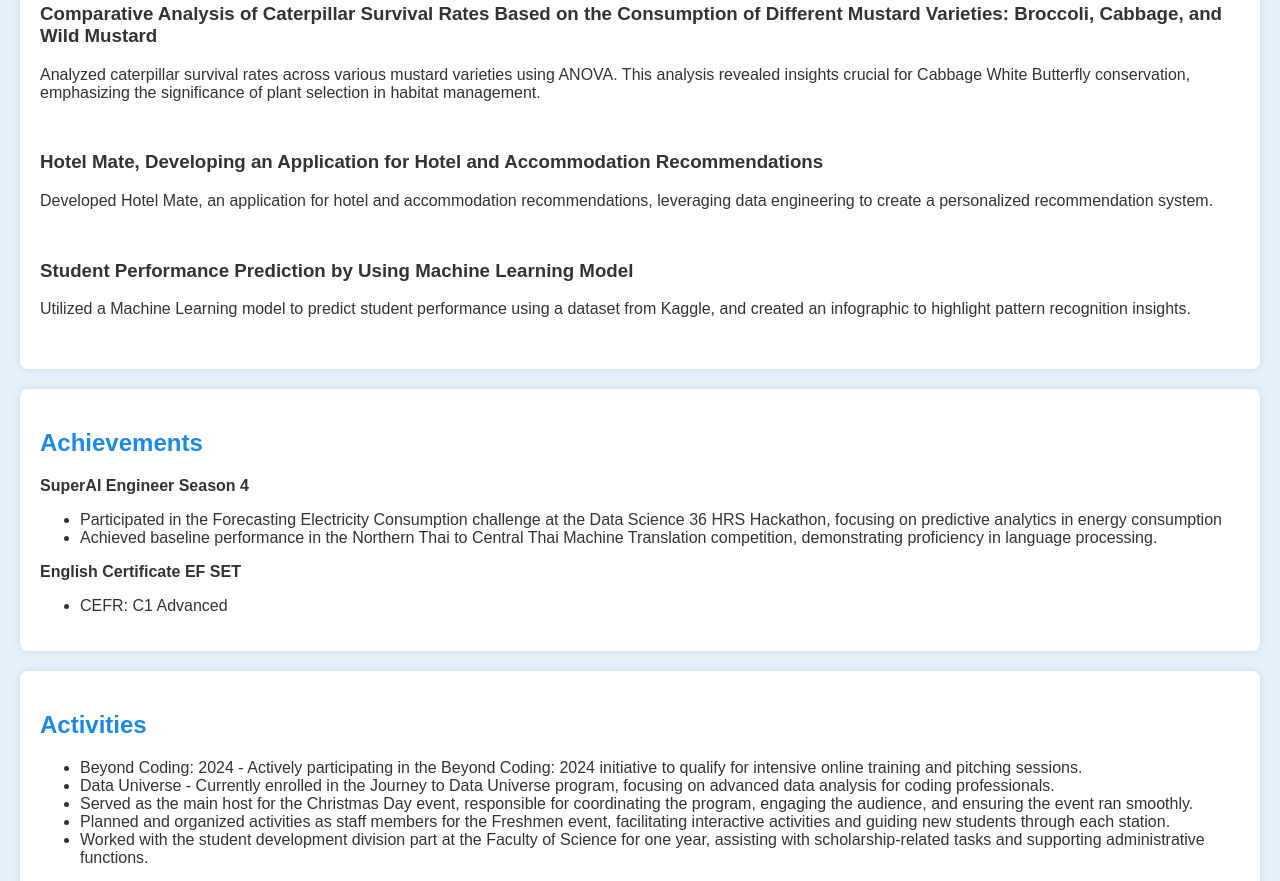
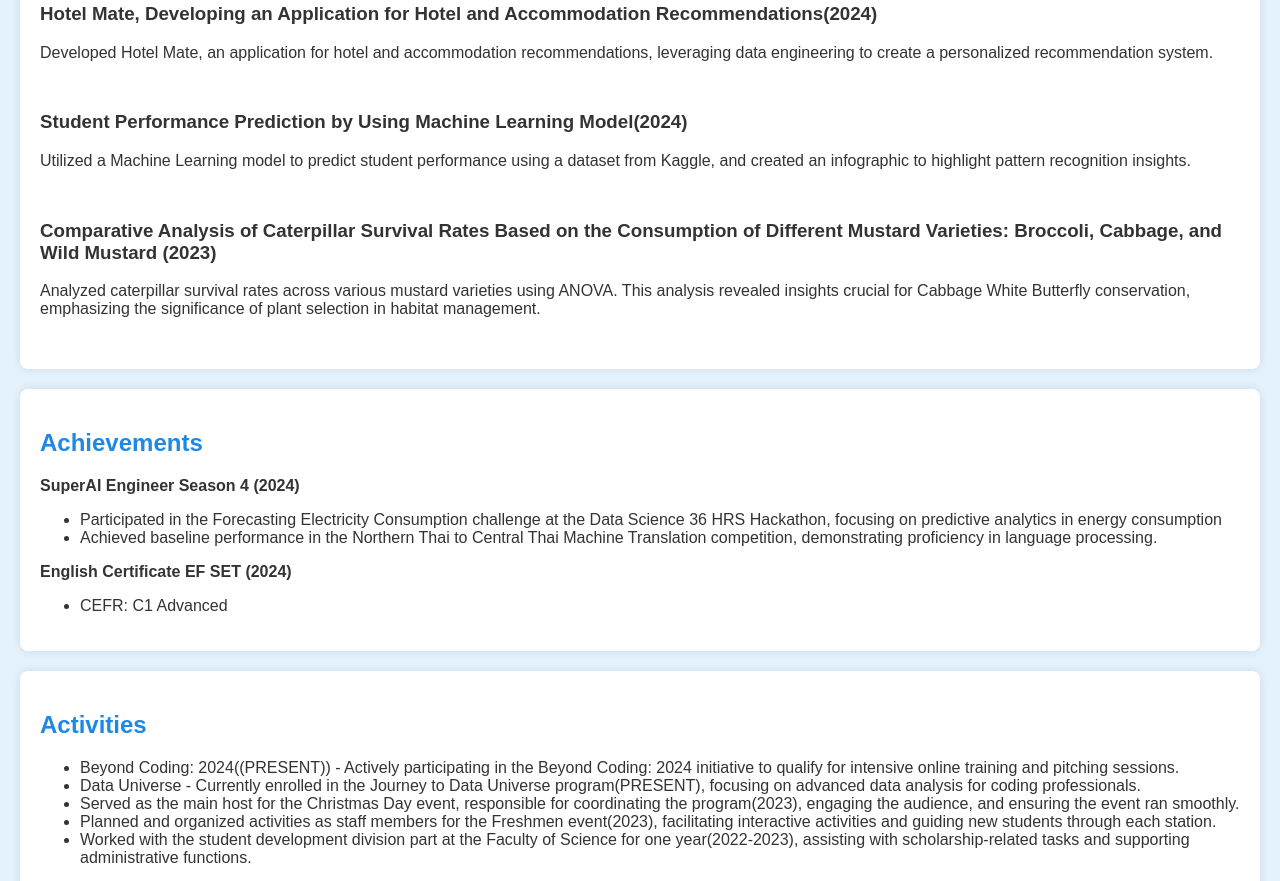
Before and after one commit to SedthananH/sedthananh.github.io, a plain HTML site: page index.html in a window 1280 px wide. Shown: the part 1139-2020 px from the top of the page. Drawn offline with Linux system fonts and the light colour scheme.

Commit message:
Update index.html

```diff
--- a/index.html
+++ b/index.html
@@ -119,32 +119,32 @@
     <h2>Projects</h2>
     <div class="project">
         <div>
-            <h3>Comparative Analysis of Caterpillar Survival Rates Based on the Consumption of Different Mustard Varieties: Broccoli, Cabbage, and Wild Mustard</h3>
-            <p>Analyzed caterpillar survival rates across various mustard varieties using ANOVA. This analysis revealed insights crucial for Cabbage White Butterfly conservation, emphasizing the significance of plant selection in habitat management.</p>
-        </div>
-    </div>
-    <div class="project">
-        <div>
-            <h3>Hotel Mate, Developing an Application for Hotel and Accommodation Recommendations</h3>
+            <h3>Hotel Mate, Developing an Application for Hotel and Accommodation Recommendations(2024)</h3>
             <p>Developed Hotel Mate, an application for hotel and accommodation recommendations, leveraging data engineering to create a personalized recommendation system.</p>
         </div>
     </div>
     <div class="project">
         <div>
-            <h3>Student Performance Prediction by Using Machine Learning Model</h3>
+            <h3>Student Performance Prediction by Using Machine Learning Model(2024)</h3>
             <p>Utilized a Machine Learning model to predict student performance using a dataset from Kaggle, and created an infographic to highlight pattern recognition insights.</p>
+        </div>
+    </div>
+        <div class="project">
+        <div>
+            <h3>Comparative Analysis of Caterpillar Survival Rates Based on the Consumption of Different Mustard Varieties: Broccoli, Cabbage, and Wild Mustard (2023)</h3>
+            <p>Analyzed caterpillar survival rates across various mustard varieties using ANOVA. This analysis revealed insights crucial for Cabbage White Butterfly conservation, emphasizing the significance of plant selection in habitat management.</p>
         </div>
     </div>
 </section>
 
 <section id="achievements" class="achievements">
     <h2>Achievements</h2>
-    <p><strong>SuperAI Engineer Season 4</strong></p>
+    <p><strong>SuperAI Engineer Season 4 (2024)</strong></p>
     <ul>
         <li>Participated in the Forecasting Electricity Consumption challenge at the Data Science 36 HRS Hackathon, focusing on predictive analytics in energy consumption</li>
         <li>Achieved baseline performance in the Northern Thai to Central Thai Machine Translation competition, demonstrating proficiency in language processing.</li>
     </ul>
-    <p><strong>English Certificate EF SET</strong></p>
+    <p><strong>English Certificate EF SET (2024)</strong></p>
     <ul>
         <li>CEFR: C1 Advanced</li>
     </ul>
@@ -153,11 +153,11 @@
 <section id="activities" class="activities">
     <h2>Activities</h2>
     <ul>
-        <li>Beyond Coding: 2024 - Actively participating in the Beyond Coding: 2024 initiative to qualify for intensive online training and pitching sessions.</li>
-        <li>Data Universe - Currently enrolled in the Journey to Data Universe program, focusing on advanced data analysis for coding professionals.</li>
-        <li>Served as the main host for the Christmas Day event, responsible for coordinating the program, engaging the audience, and ensuring the event ran smoothly.</li>
-        <li>Planned and organized activities as staff members for the Freshmen event, facilitating interactive activities and guiding new students through each station.</li>
-        <li>Worked with the student development division part at the Faculty of Science for one year, assisting with scholarship-related tasks and supporting administrative functions.</li>
+        <li>Beyond Coding: 2024((PRESENT)) - Actively participating in the Beyond Coding: 2024 initiative to qualify for intensive online training and pitching sessions.</li>
+        <li>Data Universe - Currently enrolled in the Journey to Data Universe program(PRESENT), focusing on advanced data analysis for coding professionals.</li>
+        <li>Served as the main host for the Christmas Day event, responsible for coordinating the program(2023), engaging the audience, and ensuring the event ran smoothly.</li>
+        <li>Planned and organized activities as staff members for the Freshmen event(2023), facilitating interactive activities and guiding new students through each station.</li>
+        <li>Worked with the student development division part at the Faculty of Science for one year(2022-2023), assisting with scholarship-related tasks and supporting administrative functions. </li>
     </ul>
 </section>
 
```
